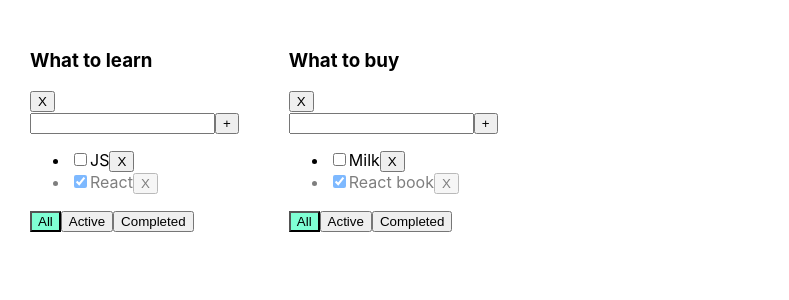
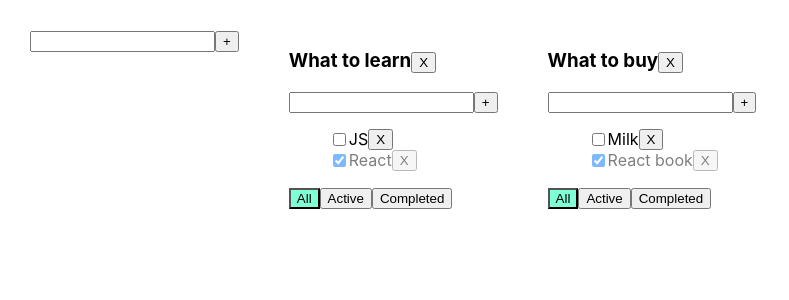
Before and after one commit to Saveliy-Georgiy/it-incubator-todolist-ts-01, a React (Create React App) app: page / in a window 1280 px wide. Shown: the top 300 px of the page, without its empty margins (0-789 px from the left). Built offline with nearby package versions, Linux system fonts and the light colour scheme.

Commit message:
Done todolist6

```diff
--- /dev/null
+++ b/src/AddItemForm.tsx
@@ -0,0 +1,49 @@
+import React, {ChangeEvent, KeyboardEvent, useState} from 'react';
+import {FilterValuesType} from "./App";
+import styles from "./Todolist.module.css"
+
+type AddItemFormPropsType = {
+    addItem: (title: string) => void
+}
+
+export function AddItemForm(props: AddItemFormPropsType) {
+
+    let [title, setTitle] = useState("")
+
+    let [error, setError] = useState<string | null>(null)
+
+    const addItem = () => {
+        if(title.trim() !=="") {
+            props.addItem(title)
+            setTitle("")
+        } else {
+            setError("Title is required")
+        }
+    }
+
+    const onChangeHandler = (e:ChangeEvent<HTMLInputElement>) => {
+        setTitle(e.currentTarget.value)
+    }
+
+    const onKeyPressHandler = (e:KeyboardEvent<HTMLInputElement>) => {
+        setError(null)
+        if(e.charCode ===13) {
+            addItem()
+        }
+    }
+
+    return (
+        <div>
+            <div>
+                <input
+                    value={title}
+                    onChange={onChangeHandler}
+                    onKeyPress={onKeyPressHandler}
+                    className={error ? styles.error: ""}
+                />
+                <button onClick={addItem}>+</button>
+                {error && <div className={styles.errorMessage}>{error}</div>}
+            </div>
+        </div>
+    )
+}
--- a/src/App.tsx
+++ b/src/App.tsx
@@ -2,6 +2,7 @@ import React, {useState} from 'react';
 import './App.css';
 import {TaskType, Todolist} from "./Todolist";
 import {v1} from "uuid";
+import {AddItemForm} from "./AddItemForm";
 
 export type FilterValuesType = "all" | "active" | "completed";
 
@@ -33,14 +34,6 @@ function App() {
         },
 ])
 ;
-
-/*let [tasks, setTasks] = useState([
-    {id: v1(), title: "JS", isDone: false},
-    {id: v1(), title: "React", isDone: true},
-    {id: v1(), title: "Redux", isDone: false},
-    {id: v1(), title: "rest api", isDone: true},
-    {id: v1(), title: "graphQL", isDone: true},
-]);*/
 
 let [tasks, setTasks] = useState<TasksStateType>({
     [todolistId1]: [
@@ -76,11 +69,26 @@ function changeFilter(value: FilterValuesType, todolistId:string) {
 
     function changeStatus(id: string, isDone: boolean, todolistId: string) {
         let todolistTasks = tasks[todolistId];
-
         let task = todolistTasks.find(t => t.id === id)
         if (task) {
             task.isDone = isDone
             setTasks({...tasks})
+        }
+    }
+
+    function changeTitleValue(id: string, title: string, todolistId: string) {
+        let todolistTasks = tasks[todolistId];
+        let task = todolistTasks.find(t => t.id === id)
+        if (task) {
+            task.title = title
+            setTasks({...tasks})
+        }
+    }
+    function changeTodolistTitle(id: string, newTitle: string) {
+        let todolist = (todolists.find(tl => tl.id === id))
+        if (todolist) {
+            todolist.title = newTitle
+            setTodolists([...todolists])
         }
     }
 
@@ -90,8 +98,19 @@ function changeStatus(id: string, isDone: boolean, todolistId: string) {
     setTasks({...tasks});
     }
 
+    function addTodolist(title: string) {
+    let newTodolistId = v1()
+        let newTodolist: TodolistType = {id: newTodolistId, title: title, filter: "all"}
+        setTodolists([newTodolist, ...todolists])
+        setTasks({
+            ...tasks,
+            [newTodolistId]: []
+        })
+    }
+
 return (
     <div className="App">
+        <AddItemForm addItem={addTodolist}/>
         {
             todolists.map(tl => {
                 let allTodolistTasks = tasks[tl.id];
@@ -103,6 +122,7 @@ return (
                 if (tl.filter === "completed") {
                     taskForTodolist = allTodolistTasks.filter(t => t.isDone === true)
                 }
+
                return  <Todolist
                    key={tl.id}
                    id={tl.id}
@@ -112,6 +132,8 @@ return (
                    addTask={addTask}
                    changeFilter={changeFilter}
                    changeStatus={changeStatus}
+                   changeTitleValue={changeTitleValue}
+                   changeTodolistTitle={changeTodolistTitle}
                    filter={tl.filter}
                    removeTodolist={removeTodolist}
                />
--- /dev/null
+++ b/src/EditableSpan.tsx
@@ -0,0 +1,37 @@
+import React, {ChangeEvent, KeyboardEvent, useState} from 'react';
+import {FilterValuesType} from "./App";
+import styles from "./Todolist.module.css"
+
+type EditableSpanPropsType = {
+    value: string
+    onChange: (value: string) => void
+}
+
+export function EditableSpan(props: EditableSpanPropsType) {
+
+    const [editMode, setEditMode] = useState<boolean>(false)
+
+    const activateEditMode = () => {
+        setEditMode(true)
+        setTitle(props.value)
+    }
+
+    let [title, setTitle] = useState(props.value)
+
+    const onChangeHandler = (e: ChangeEvent<HTMLInputElement>) => {
+        setTitle(e.currentTarget.value)
+    }
+
+    const activateViewMode = () => {
+        setEditMode(false)
+        props.onChange(title)
+    }
+
+    return editMode
+        ? <input
+            value={title}
+            autoFocus
+            onBlur={activateViewMode}
+            onChange={onChangeHandler}/>
+        : <span onDoubleClick={activateEditMode}>{title}</span>
+}
--- a/src/Todolist.module.css
+++ b/src/Todolist.module.css
@@ -10,6 +10,10 @@
     background-color: aquamarine;
 }
 
+.task {
+    display: flex;
+}
+
 .isDone {
     opacity: 0.5;
 }
--- a/src/Todolist.tsx
+++ b/src/Todolist.tsx
@@ -1,6 +1,8 @@
 import React, {ChangeEvent, KeyboardEvent, useState} from 'react';
 import {FilterValuesType} from "./App";
 import styles from "./Todolist.module.css"
+import {AddItemForm} from "./AddItemForm";
+import {EditableSpan} from "./EditableSpan";
 
 export type TaskType = {
     id: string,
@@ -16,34 +18,20 @@ type PropsType = {
     removeTask: (taskId: string, todolistId:string) => void
     changeFilter: (value: FilterValuesType, todolistId:string) => void
     changeStatus:(id:string, isDone:boolean, todolistId:string) => void
+    changeTitleValue:(id:string, title:string, todolistId:string) => void
+    changeTodolistTitle:(id: string, newTitle:string) => void
     filter: FilterValuesType
     removeTodolist: (id: string) => void
 }
 
 export function Todolist(props: PropsType) {
 
-    let [title, setTitle] = useState("")
-
-    let [error, setError] = useState<string | null>(null)
-
-    const addTask = () => {
-        if(title.trim() !=="") {
+    const addTask = (title: string) => {
         props.addTask(title, props.id)
-        setTitle("")
-        } else {
-            setError("Title is required")
-        }
     }
 
-    const onChangeHandler = (e:ChangeEvent<HTMLInputElement>) => {
-        setTitle(e.currentTarget.value)
-    }
-
-    const onKeyPressHandler = (e:KeyboardEvent<HTMLInputElement>) => {
-        setError(null)
-        if(e.charCode ===13) {
-            addTask()
-        }
+    const changeTodolistTitle = (newTitle: string) => {
+        props.changeTodolistTitle(props.id, newTitle)
     }
 
     const onRemoveTodolistHandler = () => props.removeTodolist(props.id)
@@ -54,34 +42,33 @@ export function Todolist(props: PropsType) {
 
     return (
         <div>
-            <h3>{props.title}</h3>
-            <button onClick={onRemoveTodolistHandler}>X</button>
-            <div>
-                <input
-                    value={title}
-                    onChange={onChangeHandler}
-                    onKeyPress={onKeyPressHandler}
-                    className={error ? styles.error: ""}
-                />
-                <button onClick={addTask}>+</button>
-                {error && <div className={styles.errorMessage}>{error}</div>}
-            </div>
+                <h3>
+                    <EditableSpan value={props.title} onChange={changeTodolistTitle}/>
+                    <button onClick={onRemoveTodolistHandler}>X</button>
+                </h3>
+                <AddItemForm addItem={addTask}/>
+
             <ul>
                     {
                         props.tasks.map(t => {
 
                             const onRemoveHandler = () => props.removeTask(t.id, props.id)
-                            const onChangeHandler = (e:ChangeEvent<HTMLInputElement>) => {
+                            const onChangeCheckboxHandler = (e:ChangeEvent<HTMLInputElement>) => {
                                 let newIsDoneValue = e.currentTarget.checked
                                 props.changeStatus(t.id, newIsDoneValue, props.id)
                             }
-                            return <li key={t.id} className={t.isDone ? styles.isDone: ""}>
+
+                            const onChangeInputHandler = (value: string) => {
+                                props.changeTitleValue(t.id, value, props.id)
+                            }
+
+                            return <li key={t.id} className={t.isDone ? styles.isDone + " " + styles.task: styles.task}>
                                 <input
                                     type="checkbox"
                                     checked={t.isDone}
-                                    onChange={onChangeHandler}
+                                    onChange={onChangeCheckboxHandler}
                                 />
-                                <span>{t.title}</span>
+                               <EditableSpan value={t.title} onChange={onChangeInputHandler}/>
                                 <button onClick={onRemoveHandler}>X</button>
                             </li>
                         })
```
Lines whose indentation alone changed are shown as unchanged.
